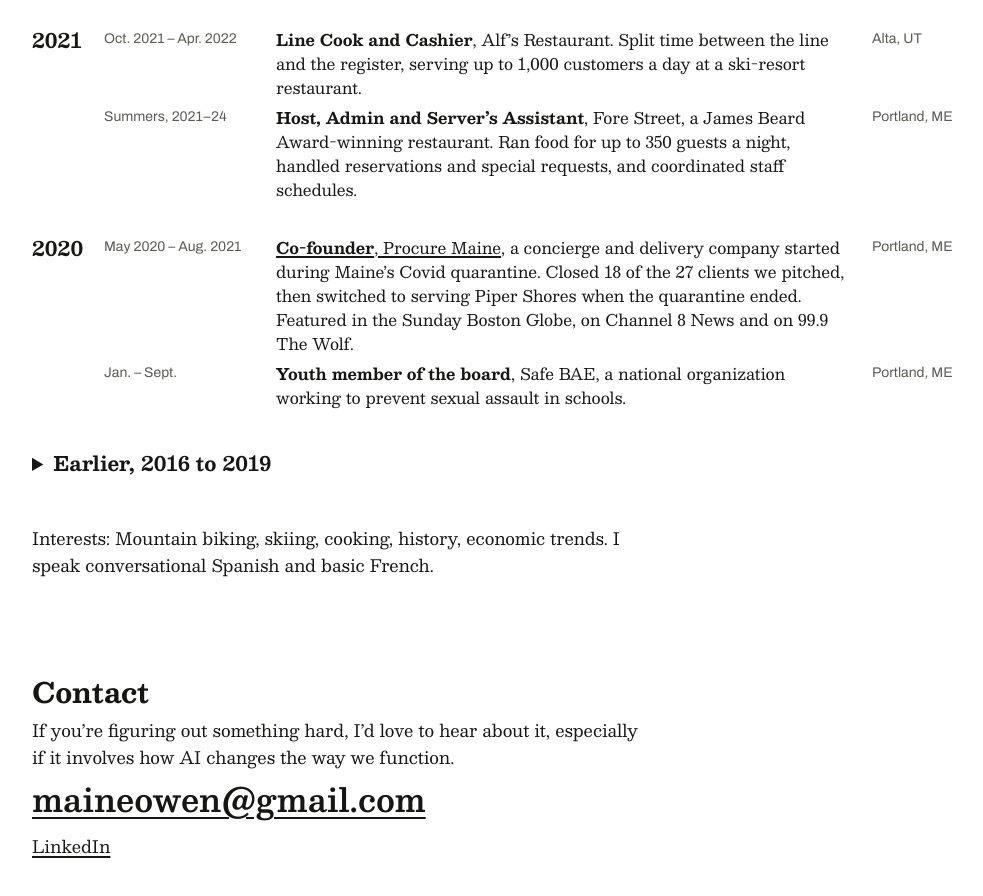
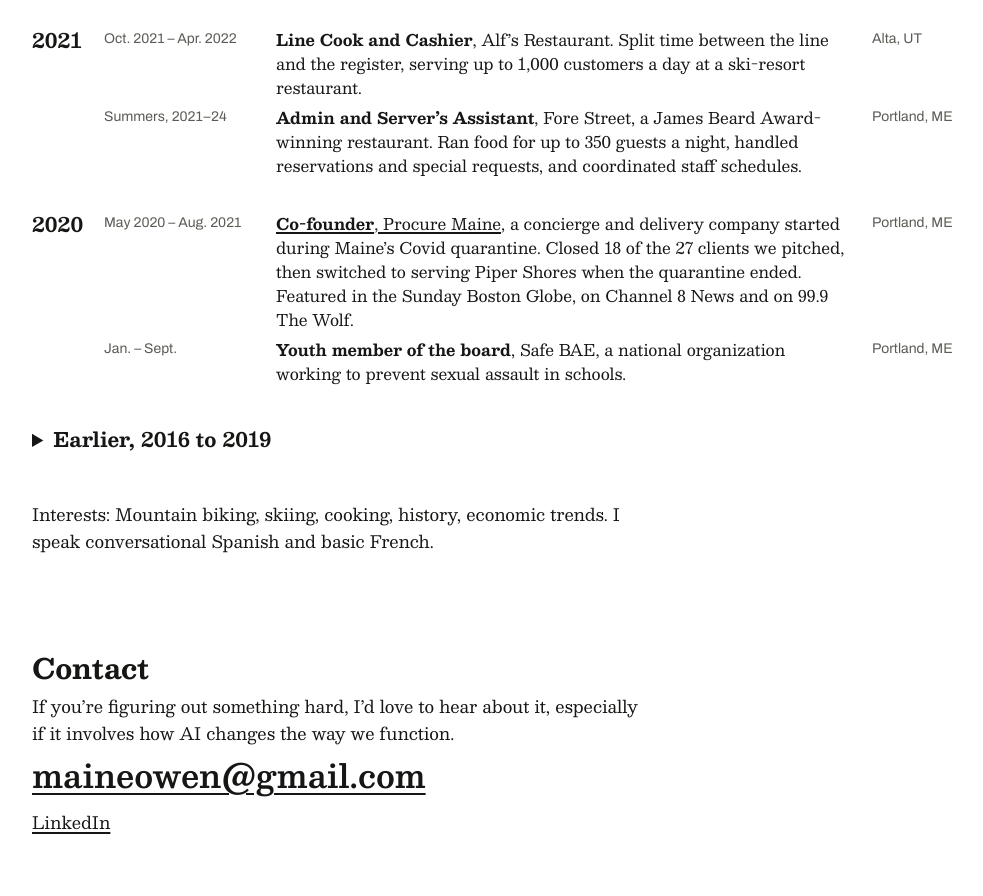
Before and after one commit to OwenStef/owenstef.github.io, a plain HTML site: page index.html in a window 1280 px wide. Shown: the part 2377-3273 px from the top of the page, without its empty margins (80-1063 px from the left). Drawn offline with Linux system fonts and the light colour scheme.

Commit message:
Fore Street title: Admin and Server's Assistant (from job-search-agent 77f41b7)

```diff
--- a/index.html
+++ b/index.html
@@ -199,7 +199,7 @@ To add a year, add a y-numeral in the first list, and a column in the CSS (.tl-i
 <h3>2021</h3>
 <ol>
 <li class="entry"><span class="when">Oct. 2021 – Apr. 2022</span><span class="what"><strong>Line Cook and Cashier</strong>, Alf’s Restaurant. Split time between the line and the register, serving up to 1,000 customers a day at a ski-resort restaurant.</span><span class="where">Alta, UT</span></li>
-<li class="entry"><span class="when">Summers, 2021–24</span><span class="what"><strong>Host, Admin and Server’s Assistant</strong>, Fore Street, a James Beard Award-winning restaurant. Ran food for up to 350 guests a night, handled reservations and special requests, and coordinated staff schedules.</span><span class="where">Portland, ME</span></li>
+<li class="entry"><span class="when">Summers, 2021–24</span><span class="what"><strong>Admin and Server’s Assistant</strong>, Fore Street, a James Beard Award-winning restaurant. Ran food for up to 350 guests a night, handled reservations and special requests, and coordinated staff schedules.</span><span class="where">Portland, ME</span></li>
 </ol>
 </div>
 <div class="yrow">
```
